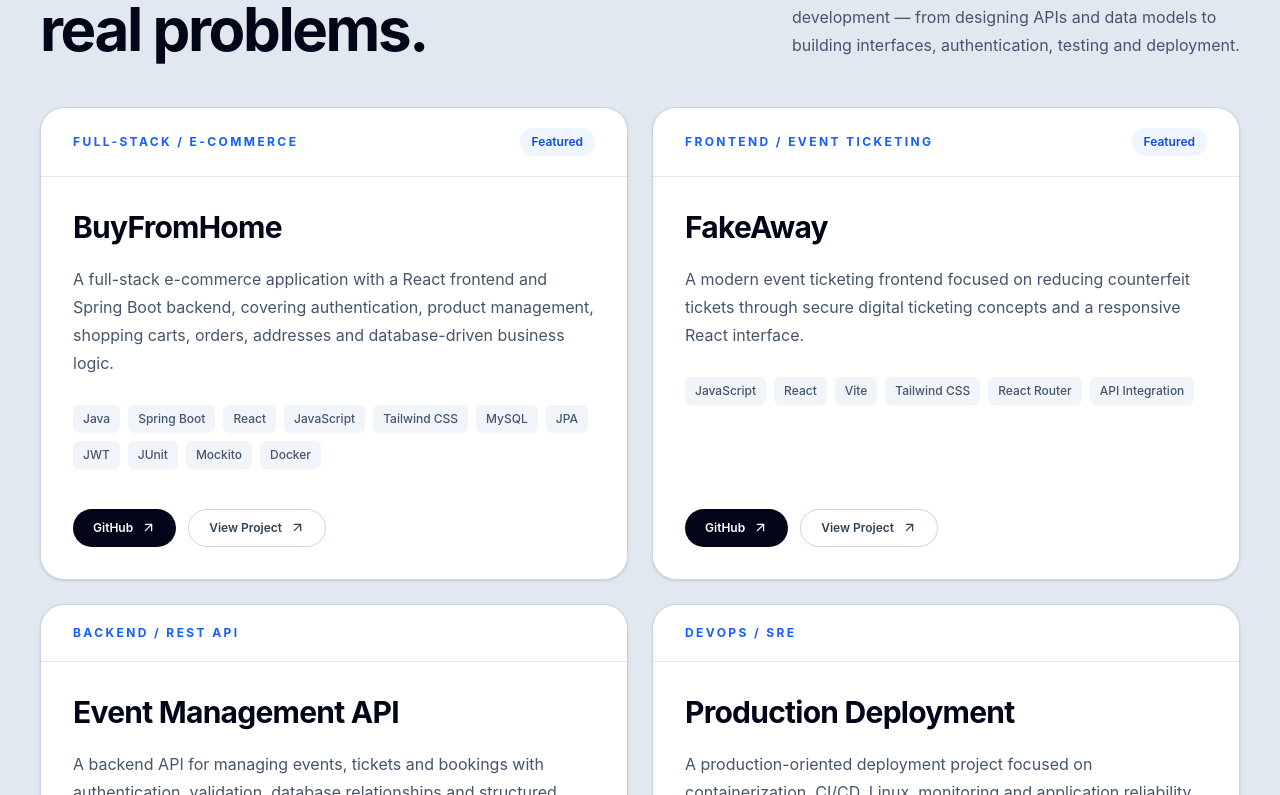
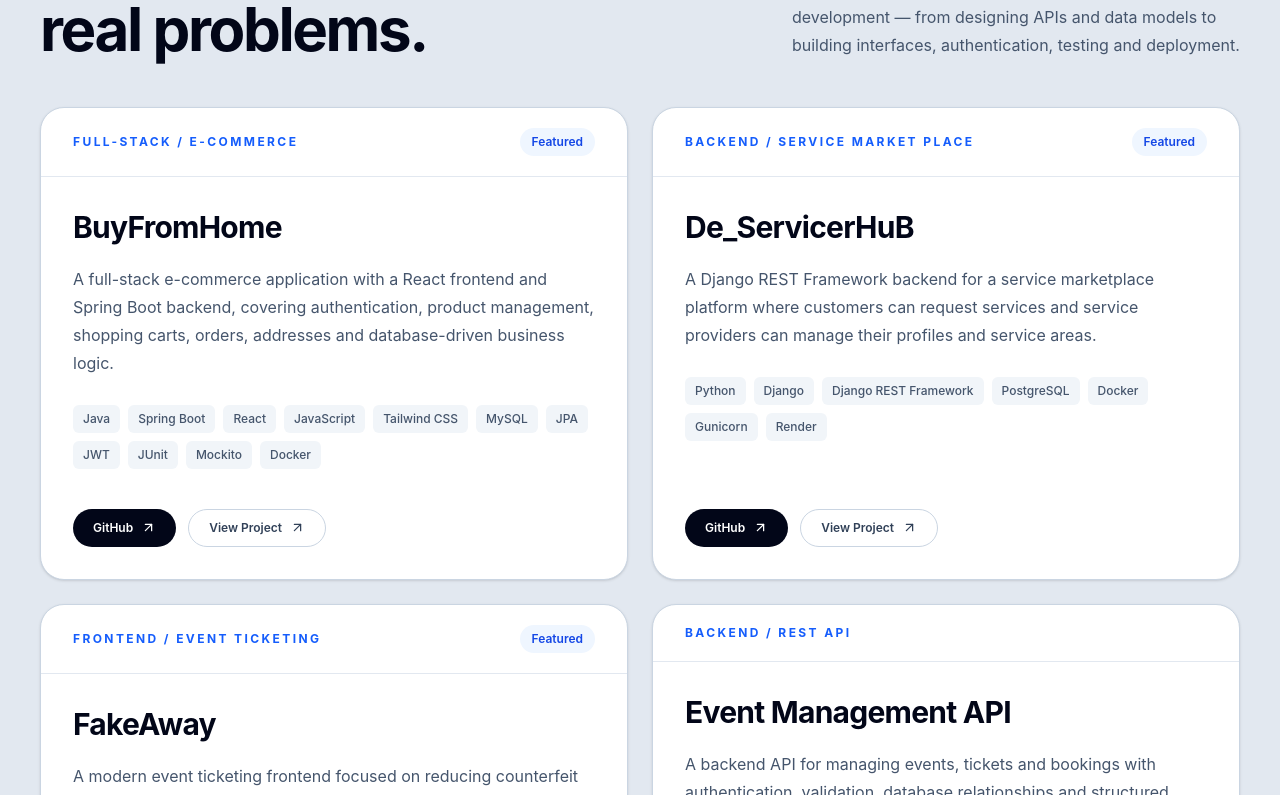
Before and after one commit to Cazaks/My_Portfolio, a React (Vite) app: page / in a window 1280 px wide. Shown: the part 2945-3740 px from the top of the page. Built offline with nearby package versions, Linux system fonts and the light colour scheme; the HTML template or start-up script is replaced by a standard one.

Commit message:
Adding a new backen project to my portfolio

```diff
--- a/src/data/portfolioData.js
+++ b/src/data/portfolioData.js
@@ -97,6 +97,24 @@ export const projects = [
   },
 
   {
+    title: "De_ServicerHuB",
+    category: "Backend / Service Market Place",
+    description: "A Django REST Framework backend for a service marketplace platform where customers can request services and service providers can manage their profiles and service areas.",
+    technologies:[
+       "Python",
+      "Django",
+      "Django REST Framework",
+      "PostgreSQL",
+      "Docker",
+      "Gunicorn",
+      "Render",
+    ],
+    github: "https://github.com/Cazaks/DE_ServiceHuB",
+    demo: "https://de-servicehub.onrender.com",
+    featured: true,
+  },
+
+  {
     title: "FakeAway",
     category: "Frontend / Event Ticketing",
     description:
```
